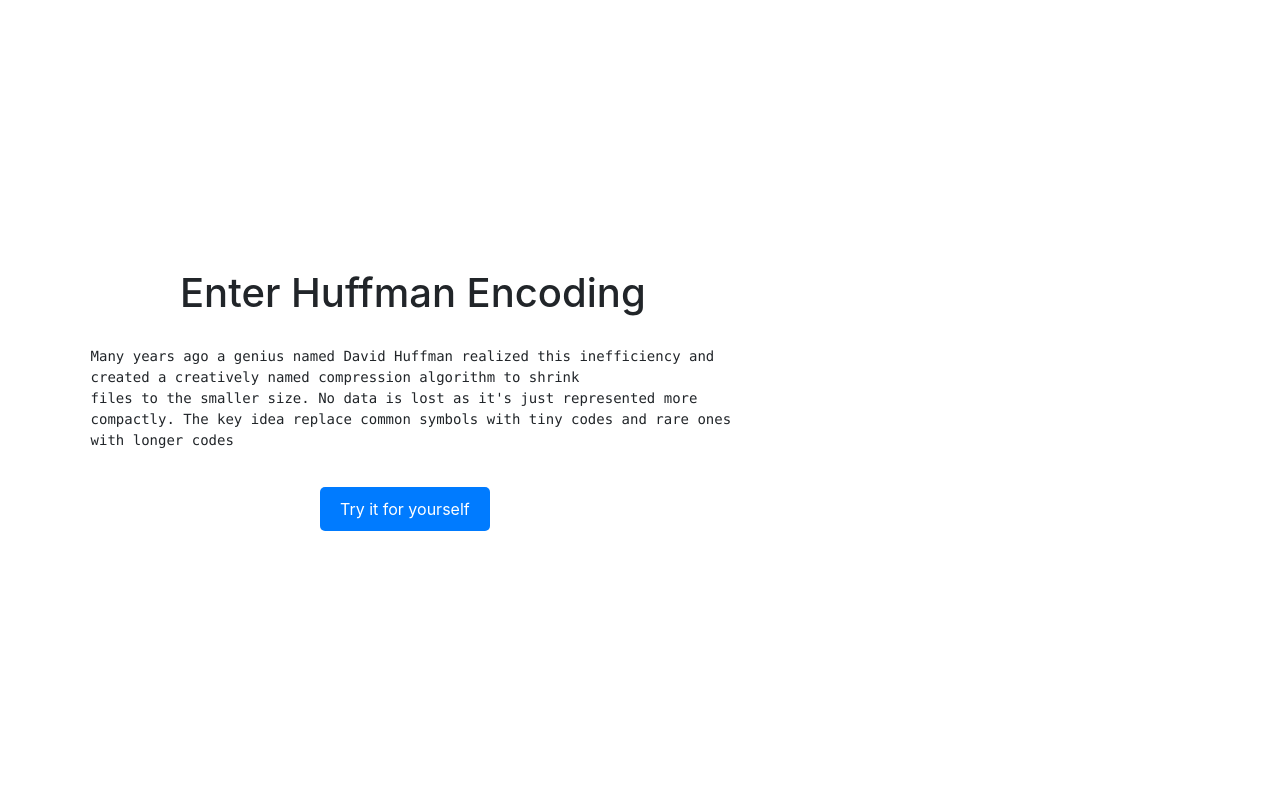
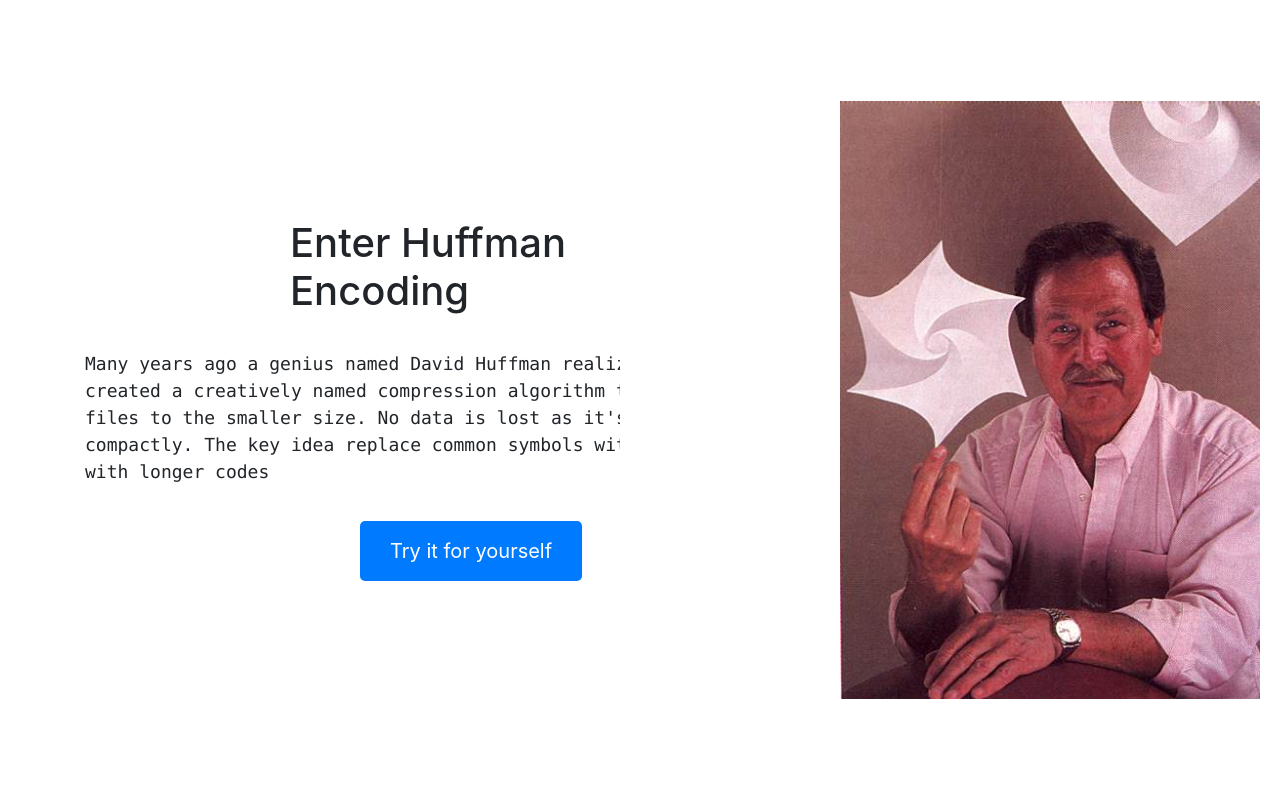
Before and after one commit to saathvikpd/HuffmanViz, a SvelteKit app: page /huffmanintro in a window 1280 px wide. Shown: the top 798 px of the page. Built offline with nearby package versions, Linux system fonts and the light colour scheme.

Commit message:
image updates

```diff
--- a/src/routes/+page.svelte
+++ b/src/routes/+page.svelte
@@ -31,7 +31,7 @@
 <div class="introduction">
     <h1>Welcome to our DSC 106 Final Project, Huffman Encoding!</h1>
     <h3>A project done by Kai, Saathvik, and Justin</h3>
-    <p>Explore the world of big data and the need for data compression.</p>
+    <p class = "text">Explore the world of big data and the need for data compression.</p>
 
     <!-- SVG container for D3 visualization -->
     <svg width="300" height="100"></svg>
@@ -52,7 +52,7 @@
 
   /* Style for the button */
   .button {
-    padding: 10px 20px;
+    padding: 20px 30px;
     border-radius: 5px;
     background-color: #007bff; /* Default blue color */
     color: #fff; /* Text color */
@@ -60,10 +60,15 @@
     transition: background-color 0.3s ease; /* Smooth transition for background color */
     border: none; /* Remove default border */
     outline: none; /* Remove default outline */
+    font-size: 30px;
   }
 
   /* Hover effect */
   .button:hover {
     background-color: #0056b3; /* Bright blue color on hover */
   }
+
+  .text{
+    font-size: 25px;
+  }
   </style>
--- a/src/routes/dataintro/+page.svelte
+++ b/src/routes/dataintro/+page.svelte
@@ -1,73 +1,3 @@
-<!-- <script>
-    import { tweened } from 'svelte/motion';
-    import { cubicInOut } from 'svelte/easing';
-    import Frequencies from '$lib/components/Frequencies.svelte';
-    import HuffmanController from '$lib/components/HuffmanController.svelte';
-    import Encoding from '$lib/components/Encoding.svelte';
-    import { navigate } from 'svelte-routing';
-    import { onMount } from 'svelte';
-    import * as d3 from 'd3';
-
-    // Function to navigate to the next page
-    function nextPage() {
-      navigate('main/');
-    }
-
-    onMount(() => {
-      // D3 code for visualization and animations
-      // Example D3 code for a simple animation
-      const svg = d3.select('svg');
-      svg.append('circle')
-        .attr('cx', 50)
-        .attr('cy', 50)
-        .attr('r', 10)
-        .attr('fill', 'red')
-        .transition()
-        .duration(1000)
-        .attr('cx', 250);
-    });
-  </script>
-
-  <style>
-   .digital {
-    display: flex;
-    flex-direction: column;
-    justify-content: center;
-    align-items: center;
-    height: 100vh; /* Set the height to viewport height for vertical centering */
-    text-align: center; /* Center text horizontally */
-  }
-
-  /* Style for the button */
-  .button {
-    padding: 10px 20px;
-    border-radius: 5px;
-    background-color: #007bff; /* Default blue color */
-    color: #fff; /* Text color */
-    cursor: pointer;
-    transition: background-color 0.3s ease; /* Smooth transition for background color */
-    border: none; /* Remove default border */
-    outline: none; /* Remove default outline */
-  }
-
-  /* Hover effect */
-  .button:hover {
-    background-color: #0056b3; /* Bright blue color on hover */
-  }
-  </style>
-
-  <div class="digital">
-    <h1>Every bit and byte matters.</h1>
-    <p>In a digital age brimming with data, we are on a perpetual quest
-        <br>to store information efficiently share it swiftly and
-        <br>preserve the essence of our digital footprint. Computer
-        <br>files are just strings of bits ones and zeros
-        <br> but they often use more space than necessary wasting press storage</p>
-
-
-    <button class="button" onclick="window.location.href='/huffmanintro'">Continue</button>
-  </div>  -->
-
 <script>
   import { navigate } from 'svelte-routing';
   import { onMount, onDestroy } from 'svelte';
@@ -116,41 +46,59 @@
 </script>
 
 <style>
-    .digital {
+  .digital-container {
     display: flex;
-      flex-direction: column;
-      align-items: flex-start; /* Align items to the left */
-      justify-content: center;
-      height: 100vh; /* Set the height to viewport height for vertical centering */
-      padding-left: 40px; /* Add padding to align content to the left */
-      text-align: left; /* Align text to the left */
+    justify-content: space-between; /* Ensures items are spread horizontally */
+    align-items: center;
+    height: 100vh;
+    padding: 0 20px; /* Adjust padding */
+  }
+
+  .digital-text {
+    width: 50%; /* Adjust width */
+    padding-right: 20px; /* Adjust padding */
+  }
+
+  .digital-text pre {
+      font-size: 18px; /* Adjust font size */
+    }
+
+  .digital-image {
+    width: 50%; /* Adjust width */
+  }
+
+  .digital-image img {
+    max-width: 100%;
+    height: auto;
   }
 
   /* Style for the button */
   .button {
-      padding: 10px 20px;
+    padding: 20px 40px;
     border-radius: 5px;
-      background-color: #007bff; /* Default blue color */
-      color: #fff; /* Text color */
+    background-color: #007bff;
+    color: #fff;
     cursor: pointer;
-      transition: background-color 0.3s ease; /* Smooth transition for background color */
-      border: none; /* Remove default border */
-      outline: none; /* Remove default outline */
-      margin-top: 20px; /* Add some space above the button */
+    transition: background-color 0.3s ease;
+    border: none;
+    outline: none;
+    margin-top: 20px;
+    font-size: 20px;
   }
 
   /* Hover effect */
   .button:hover {
-      background-color: #0056b3; /* Bright blue color on hover */
+    background-color: #0056b3;
   }
 </style>
 
-<div class="digital">
-    <h1 style="margin-left: 220px;">Bits and bytes</h1> <!-- Adjust margin-left to shift the header -->
-    <pre>{text}</pre> <!-- Use <pre> tag to preserve new lines -->
-
-    <!-- Button to navigate to the next page -->
-    <button class="button" onclick="window.location.href='/finalproject/huffmanintro'" style="margin-left: 280px;">Continue</button> <!-- Adjust margin-left to shift the button -->
+<div class="digital-container">
+  <div class="digital-text">
+      <h1 style="margin-left: 280px;">Bits and bytes</h1>
+      <pre>{text}</pre>
+      <button class="button" onclick="window.location.href='/finalproject/huffmanintro'" style="margin-left: 290px;">Continue</button>
   </div>
-
-<img src ={bits} alt = "hi">
+  <div class="digital-image">
+      <img src={bits} alt="hi">
+  </div>
+</div>
--- a/src/routes/huffmanintro/+page.svelte
+++ b/src/routes/huffmanintro/+page.svelte
@@ -1,5 +1,3 @@
-
-
 <script>
   import { navigate } from 'svelte-routing';
   import { onMount, onDestroy } from 'svelte';
@@ -16,6 +14,7 @@
       drastically reduced but seeing is understanding that's why we built an
       interactive visualization to actually show you how the huffman coding process works
     `;
+
 
   let lineIndex = 0;
   let charIndex = 0;
@@ -49,43 +48,61 @@
 </script>
 
 <style>
-    .digital {
+  .digital-container {
     display: flex;
-      flex-direction: column;
-      align-items: flex-start; /* Align items to the left */
-      justify-content: center;
-      height: 100vh; /* Set the height to viewport height for vertical centering */
-      padding-left: 40px; /* Add padding to align content to the left */
-      text-align: left; /* Align text to the left */
+    justify-content: space-between; /* Ensures items are spread horizontally */
+    align-items: center;
+    height: 100vh;
+    padding: 0 20px; /* Adjust padding */
   }
 
-    /* Style for the button */
+  .digital-text {
+    width: 50%; /* Adjust width */
+    padding-right: 20px; /* Adjust padding */
+  }
+
+  .digital-image {
+    width: 100%; /* Adjust width */
+    margin-left: 200px; /* Adjust margin-left to shift the image more to the right */
+  }
+
+  .digital-image img {
+    max-width: 100%;
+    height: auto;
+    right: 40px;
+  }
+
+  .digital-text pre {
+    font-size: 18px; /* Adjust font size */
+  }
+
   .button {
-      padding: 10px 20px;
+    padding: 15px 30px; /* Adjust padding */
     border-radius: 5px;
-      background-color: #007bff; /* Default blue color */
-      color: #fff; /* Text color */
+    background-color: #007bff;
+    color: #fff;
     cursor: pointer;
-      transition: background-color 0.3s ease; /* Smooth transition for background color */
-      border: none; /* Remove default border */
-      outline: none; /* Remove default outline */
-      margin-top: 20px; /* Add some space above the button */
+    transition: background-color 0.3s ease;
+    border: none;
+    outline: none;
+    margin-top: 20px;
+    font-size: 20px; /* Adjust font size */
   }
 
   /* Hover effect */
   .button:hover {
-      background-color: #0056b3; /* Bright blue color on hover */
+    background-color: #0056b3;
   }
 </style>
 
-<div class="digital">
-    <h1 style="margin-left: 140px;">Enter Huffman Encoding</h1> <!-- Adjust margin-left to shift the header -->
-    <pre>{text}</pre> <!-- Use <pre> tag to preserve new lines -->
-  <!-- svelte-ignore a11y-img-redundant-alt -->
-
-    <!-- Button to navigate to the next page -->
-    <button class="button" onclick="window.location.href='/finalproject/main'" style="margin-left: 280px;">Try it for yourself</button> <!-- Adjust margin-left to shift the button -->
+<div class="digital-container">
+  <div class="digital-text">
+      <h1 style="margin-left: 270px;">Enter Huffman Encoding</h1>
+      <pre>{text}</pre>
+      <button class="button" onclick="window.location.href='/finalproject/main'" style="margin-left: 340px;">Try it for yourself</button> <!-- Adjust margin-left to shift the button -->
   </div>
-
-<!-- svelte-ignore a11y-img-redundant-alt -->
-<img src={theboydavid} alt="Description of the image">
+  <div class="digital-image">
+      <!-- svelte-ignore missing-declaration -->
+      <img src={theboydavid} alt="Huffman">
+    </div>
+</div>
```
Lines whose indentation alone changed are shown as unchanged.
